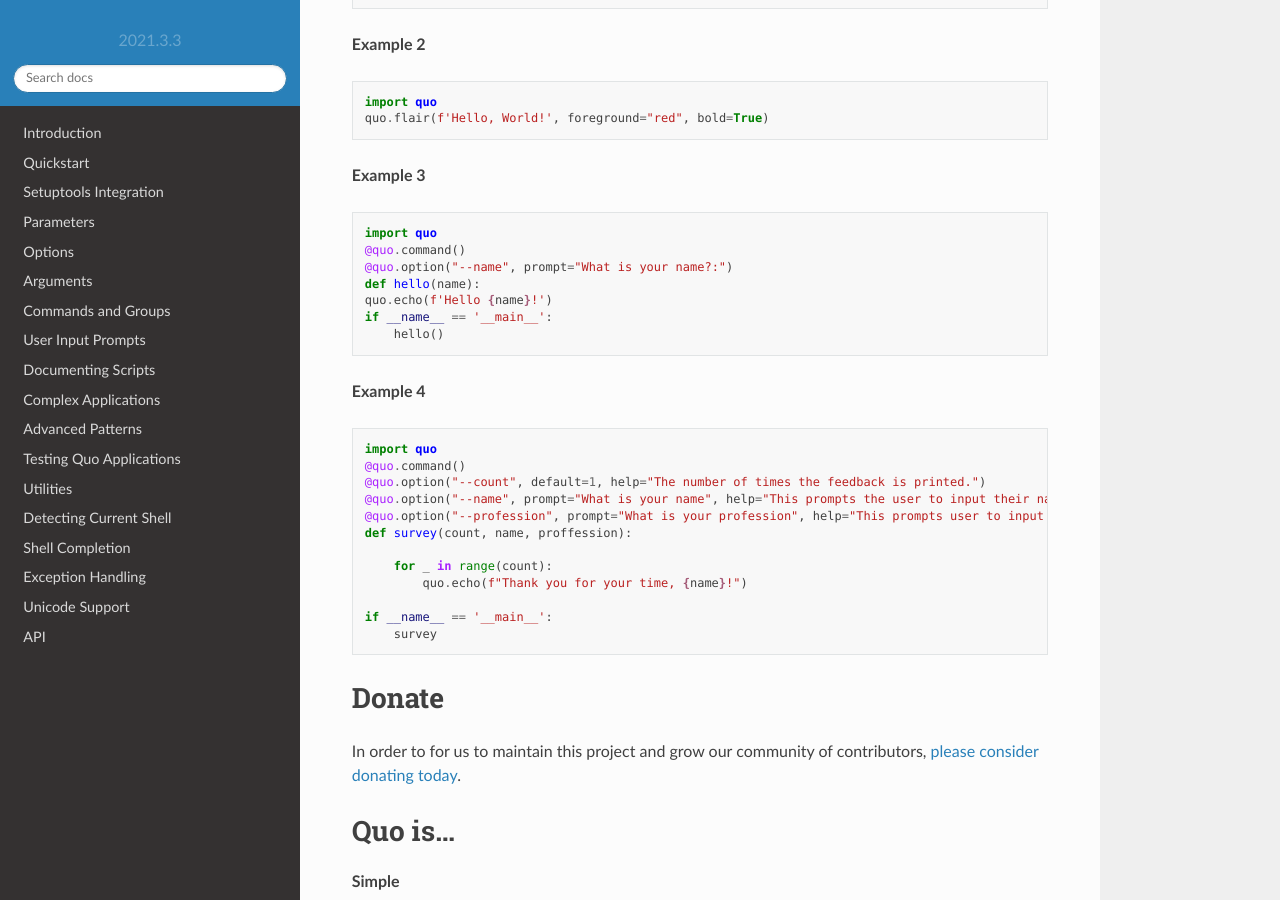
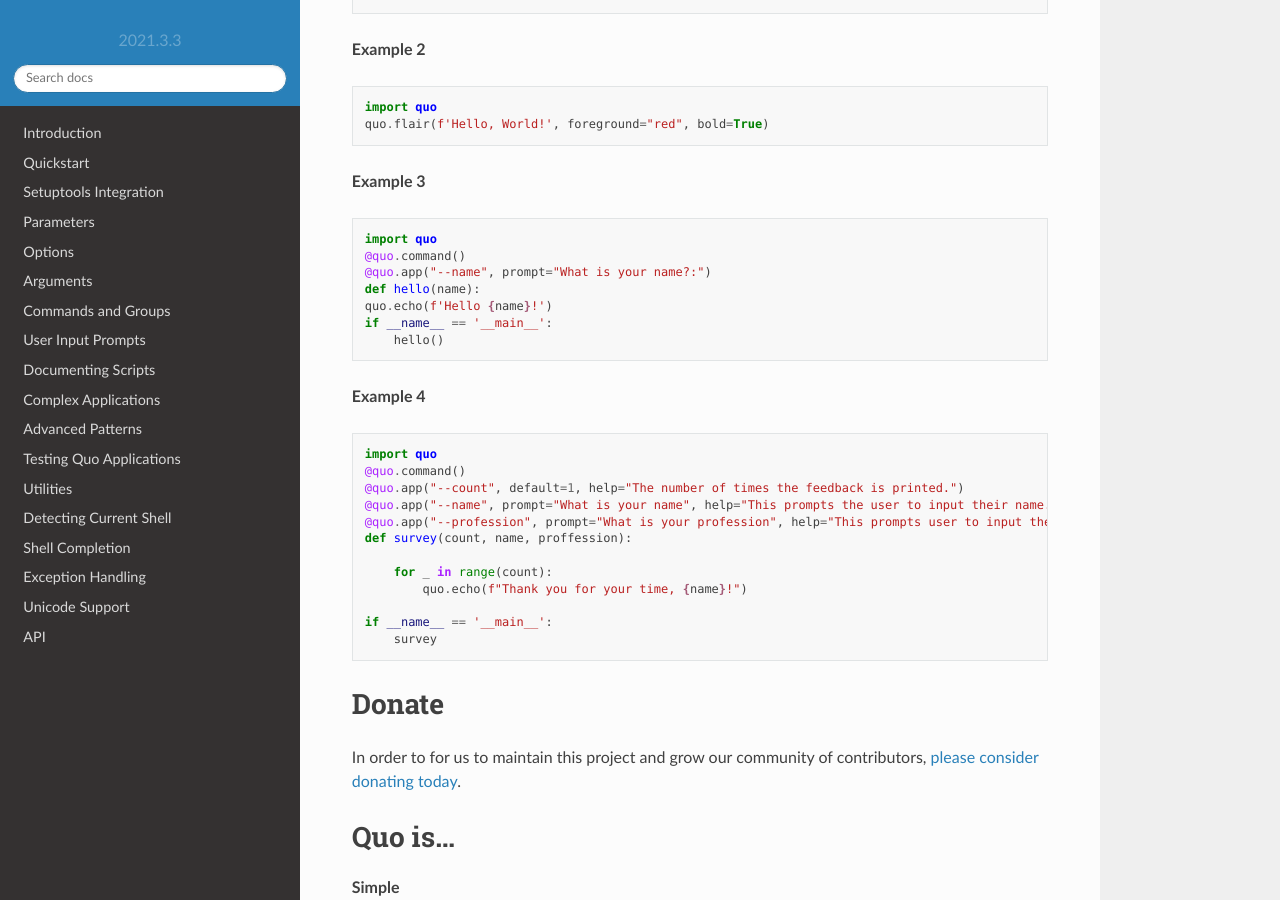
Before and after one commit to scalabli/quo, a Sphinx documentation site: the page built from docs/index.rst, in a window 1280 px wide and 900 px high, scrolled down 1041 px. Built offline with Sphinx 7.4.7 and the Read the Docs theme 2.0.0, drawn with Linux system fonts in a browser that asks for light colours; pages that are not in the unit, such as notebooks, are missing from menus.

Commit message:
Update index.rst

```diff
--- a/docs/index.rst
+++ b/docs/index.rst
@@ -5,7 +5,7 @@ Quo
 
 .. image:: _static/quo.png
     :align: center
-    :scale: 33%
+    :scale: 34%
     :target: https://quo.rtfd.io
 
 
@@ -58,7 +58,7 @@ You can install quo via the Python Package Index (PyPI)
 
   import quo
   @quo.command()
-  @quo.option("--name", prompt="What is your name?:")
+  @quo.app("--name", prompt="What is your name?:")
   def hello(name):
   quo.echo(f'Hello {name}!')
   if __name__ == '__main__':
@@ -71,9 +71,9 @@ You can install quo via the Python Package Index (PyPI)
 
     import quo
     @quo.command()
-    @quo.option("--count", default=1, help="The number of times the feedback is printed.")
-    @quo.option("--name", prompt="What is your name", help="This prompts the user to input their name.")
-    @quo.option("--profession", prompt="What is your profession", help="This prompts user to input their proffession")
+    @quo.app("--count", default=1, help="The number of times the feedback is printed.")
+    @quo.app("--name", prompt="What is your name", help="This prompts the user to input their name.")
+    @quo.app("--profession", prompt="What is your profession", help="This prompts user to input their proffession")
     def survey(count, name, proffession):
 
         for _ in range(count):
```
